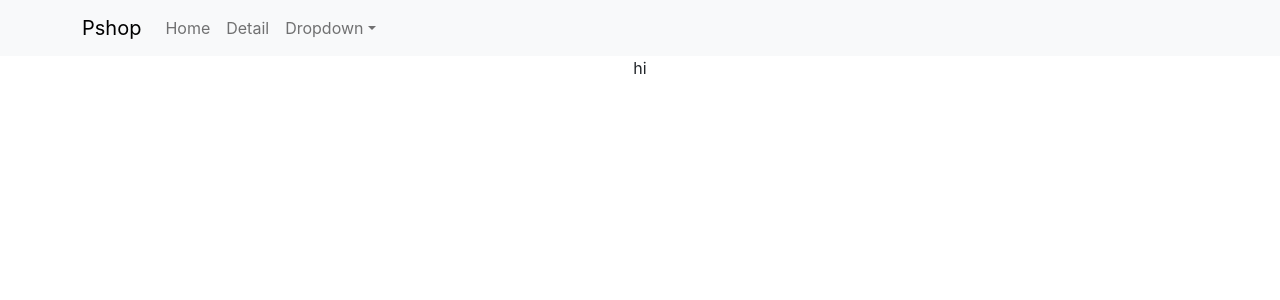
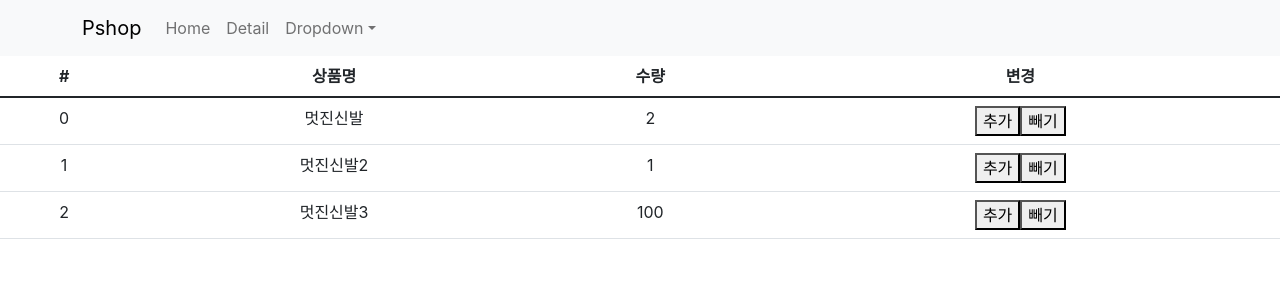
Before and after one commit to kyk1211/shoppingmall, a React (Create React App) app: page /shoppingmall/cart in a window 1280 px wide. Shown: the top 300 px of the page. Built offline with nearby package versions, Linux system fonts and the light colour scheme.

Commit message:
use Redux

```diff
--- a/package.json
+++ b/package.json
@@ -13,9 +13,11 @@
     "react": "^17.0.2",
     "react-bootstrap": "^2.0.0-rc.0",
     "react-dom": "^17.0.2",
+    "react-redux": "^7.2.5",
     "react-router-dom": "^5.3.0",
     "react-scripts": "4.0.3",
     "react-transition-group": "^4.4.2",
+    "redux": "^4.1.1",
     "styled-components": "^5.3.1",
     "web-vitals": "^1.1.2"
   },
--- a/src/App.css
+++ b/src/App.css
@@ -20,6 +20,10 @@
   background-color: #3399ff;
   color: white;
   border-radius: 10px;
+}
+
+button a {
+  color: white;
 }
 
 @media (prefers-reduced-motion: no-preference) {
--- a/src/App.js
+++ b/src/App.js
@@ -7,6 +7,7 @@ import Data from './data';
 import Card from './Card';
 import Detail from './Detail';
 import Navigation from './Navigation';
+import Cart from './Cart';
 
 import './App.css';
 
@@ -26,7 +27,7 @@ function App() {
               This is a simple hero unit, a simple jumbotron-style component for calling
               extra attention to featured content or information.
             </p>
-            <button>Learn more!</button>
+            <button><a href='https://github.com/kyk1211'>Learn more!</a></button>
           </div>
 
           <div className='container'>
@@ -54,8 +55,8 @@ function App() {
           <Detail goods={shoes} setShoes={setShoes}/>
         </Route>
 
-        <Route path="/:id">
-          <div>hi</div>
+        <Route path="/cart">
+          <Cart />
         </Route>
       </Switch>
     </div>
--- /dev/null
+++ b/src/Cart.js
@@ -0,0 +1,41 @@
+import React from 'react';
+import { Table } from 'react-bootstrap';
+import { connect } from 'react-redux';
+
+function Cart(props) {
+  return (
+    <div>
+      <Table responsive="sm">
+        <thead>
+          <tr>
+            <th>#</th>
+            <th>상품명</th>
+            <th>수량</th>
+            <th>변경</th>
+          </tr>
+        </thead>
+        <tbody>
+          {props.state.map((item, idx) => (
+            <tr key={idx}>
+              <td>{item.id}</td>
+              <td>{item.name}</td>
+              <td>{item.quan}</td>
+              <td>
+                <button onClick={() => props.dispatch({type: 'INCREMENT', id: item.id})}>추가</button>
+                <button onClick={() => props.dispatch({type: 'DECREMENT', id: item.id})}>빼기</button>
+              </td>
+            </tr>)
+          )}
+        </tbody>
+      </Table>
+    </div>
+  )
+}
+
+function mapStateToProps(state) {
+  return {
+    state: state
+  }
+}
+
+export default connect(mapStateToProps)(Cart)
--- a/src/index.js
+++ b/src/index.js
@@ -4,11 +4,48 @@ import ReactDOM from 'react-dom';
 import './index.css';
 import App from './App';
 import { BrowserRouter } from 'react-router-dom'
+import { Provider } from 'react-redux';
+import { createStore } from 'redux';
+
+const initialState = [
+  { id : 0, name : "멋진신발", quan : 2},
+  { id : 1, name : "멋진신발2", quan : 1},
+  { id : 2, name : "멋진신발3", quan : 100}
+];
+
+const reducer = (state = initialState, action) => {
+  switch(action.type) {
+    case 'INCREMENT':
+      const copy = [...state]
+      copy.map((item) => {
+        if (item.id === action.id) {
+          item.quan++
+        }
+      })
+      return copy
+    case 'DECREMENT':
+      const copy2 = [...state]
+      copy2.map((item) => {
+        if (item.id === action.id) {
+          if (item.quan) {
+            item.quan--;
+          }
+        }
+      })
+      return copy2
+    default:
+      return state
+  }
+};
+
+const store = createStore(reducer);
 
 ReactDOM.render(
   <React.StrictMode>
-    <BrowserRouter>
-      <App />
+    <BrowserRouter basename='/shoppingmall'>
+      <Provider store={store}>
+        <App />
+      </Provider>
     </BrowserRouter>
   </React.StrictMode>,
   document.getElementById('root')
```
Also changed, not shown: 1 other file (tests, documents, lock files or other folders).
